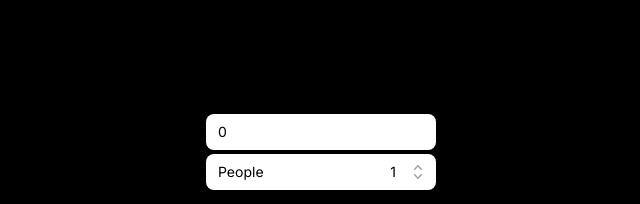
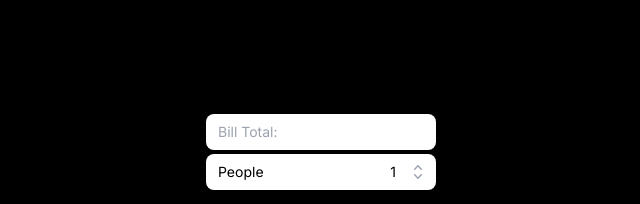
Before and after one commit to zburk/RoundBill-Web, a Next.js app: page / in a window 1280 px wide. Shown: the part 210-414 px from the top of the page, without its empty margins (319-959 px from the left). Built offline with nearby package versions, Linux system fonts and the light colour scheme.

Commit message:
Fix clearing number when float is NaN

```diff
--- a/app/page.tsx
+++ b/app/page.tsx
@@ -46,7 +46,10 @@ function FormattedBill({ bill }: { bill: RoundedBill }) {
 }
 
 export default function Home() {
-  const [billTotal, setBillTotal] = useState(0)
+  const [billTotalInput, setBillTotal] = useState('')
+
+  const billTotal = parseFloat(billTotalInput)
+
   const [personCount, setPersonCount] = useState(1)
 
   const standardBill = useMemo(
@@ -86,11 +89,11 @@ export default function Home() {
         <form className="pb-4">
           <input
             className="relative w-full cursor-default rounded-lg bg-white py-2 pl-3 pr-2 text-left shadow-md focus:outline-none focus-visible:border-indigo-500 focus-visible:ring-2 focus-visible:ring-white focus-visible:ring-opacity-75 focus-visible:ring-offset-2 focus-visible:ring-offset-orange-300 sm:text-sm"
-            type="number"
+            type="text"
             placeholder="Bill Total:"
-            value={billTotal}
-            onChange={(e)=>setBillTotal(parseFloat(e.target.value))}
-            pattern="\d*"
+            value={billTotalInput}
+            pattern="[0-9]+([\.][0-9]{1,2})?"
+            onChange={(e) => setBillTotal(e.target.value)}
             inputMode="decimal" />
 
           {
```
